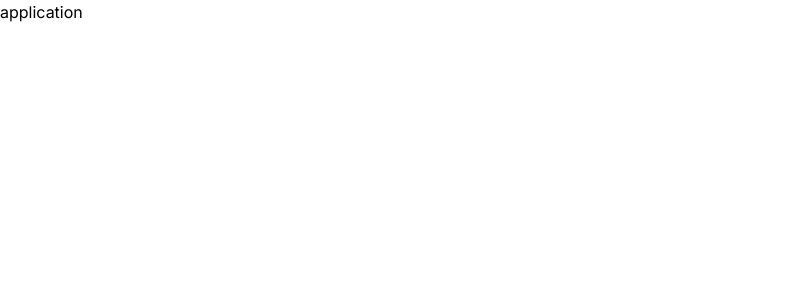
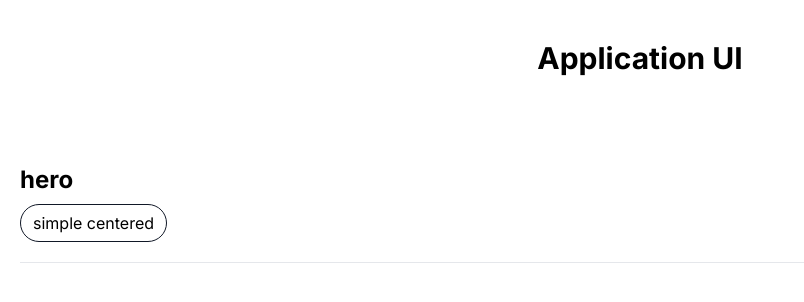
Before and after one commit to ra-kesh/tailwind-fun, a Next.js app: page /components/application in a window 1280 px wide. Shown: the top 302 px of the page, without its empty margins (0-804 px from the left). Built offline with nearby package versions, Linux system fonts and the light colour scheme.

Commit message:
feat:added template for menu

```diff
--- a/app/components/application/page.tsx
+++ b/app/components/application/page.tsx
@@ -1,7 +1,27 @@
 import React from "react";
+import MenuTemplate, { componentDataType } from "../utility/MenuTemplate";
+
+const applicationComponents: componentDataType = [
+  {
+    groupId: "1",
+    groupName: "hero",
+    groupContents: [
+      {
+        id: 1,
+        name: "simple centered",
+        path: "/components/marketing/simple-centered",
+      },
+    ],
+  },
+];
 
 const page = () => {
-  return <div>application</div>;
+  return (
+    <div className="flex-col min-h-screen">
+      <h1 className="text-center py-10 font-bold text-3xl">Application UI</h1>
+      <MenuTemplate componentData={applicationComponents} />
+    </div>
+  );
 };
 
 export default page;
--- a/app/components/marketing/page.tsx
+++ b/app/components/marketing/page.tsx
@@ -1,7 +1,8 @@
 import Link from "next/link";
 import React from "react";
+import MenuTemplate, { componentDataType } from "../utility/MenuTemplate";
 
-const marketingComponents = [
+const marketingComponents: componentDataType = [
   {
     groupId: "1",
     groupName: "hero",
@@ -30,30 +31,7 @@ const page = () => {
   return (
     <div className="flex-col min-h-screen">
       <h1 className="text-center py-10 font-bold text-3xl">Marketing</h1>
-      <div className="flex-col p-5 ">
-        {marketingComponents?.map((component) => {
-          return (
-            <div
-              key={component.groupId}
-              className="border-b  border-gray-200 py-5"
-            >
-              <h2 className="font-bold text-2xl py-2">{component.groupName}</h2>
-
-              <div className="flex gap-x-10">
-                {component.groupContents.map((groupContent) => {
-                  return (
-                    <Link href={groupContent.path} key={groupContent.id}>
-                      <button className="rounded-full border border-gray-900 px-3 py-1.5">
-                        {groupContent.name}
-                      </button>
-                    </Link>
-                  );
-                })}
-              </div>
-            </div>
-          );
-        })}
-      </div>
+      <MenuTemplate componentData={marketingComponents} />
     </div>
   );
 };
--- /dev/null
+++ b/app/components/utility/MenuTemplate.tsx
@@ -0,0 +1,47 @@
+import Link from "next/link";
+import React from "react";
+
+export type componentDataType = {
+  groupId: string;
+  groupName: string;
+  groupContents: {
+    id: number;
+    name: string;
+    path: string;
+  }[];
+}[];
+
+const MenuTemplate = ({
+  componentData,
+}: {
+  componentData: componentDataType;
+}) => {
+  return (
+    <div className="flex-col p-5 ">
+      {componentData?.map((component) => {
+        return (
+          <div
+            key={component.groupId}
+            className="border-b  border-gray-200 py-5"
+          >
+            <h2 className="font-bold text-2xl py-2">{component.groupName}</h2>
+
+            <div className="flex gap-x-10">
+              {component.groupContents.map((groupContent) => {
+                return (
+                  <Link href={groupContent.path} key={groupContent.id}>
+                    <button className="rounded-full border border-gray-900 px-3 py-1.5">
+                      {groupContent.name}
+                    </button>
+                  </Link>
+                );
+              })}
+            </div>
+          </div>
+        );
+      })}
+    </div>
+  );
+};
+
+export default MenuTemplate;
```
